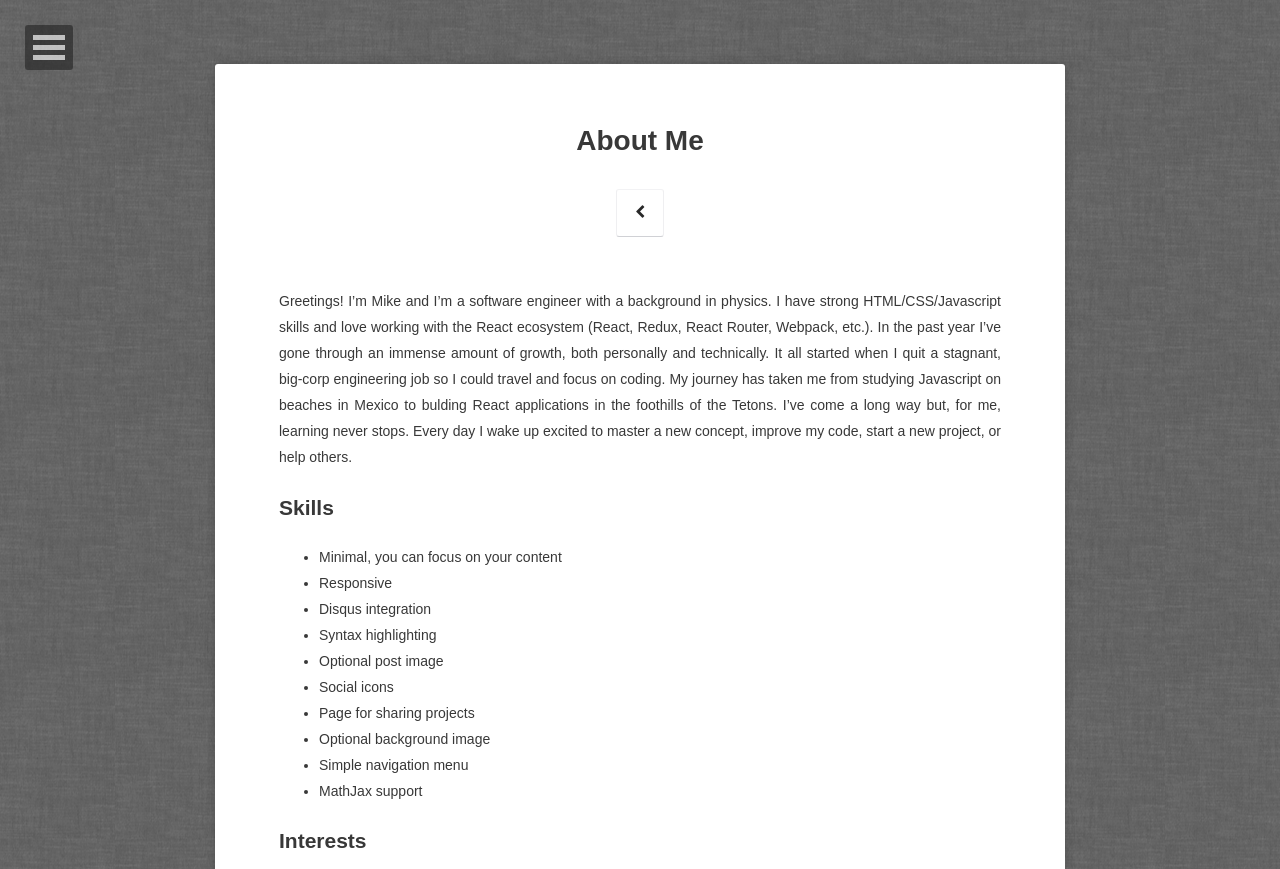
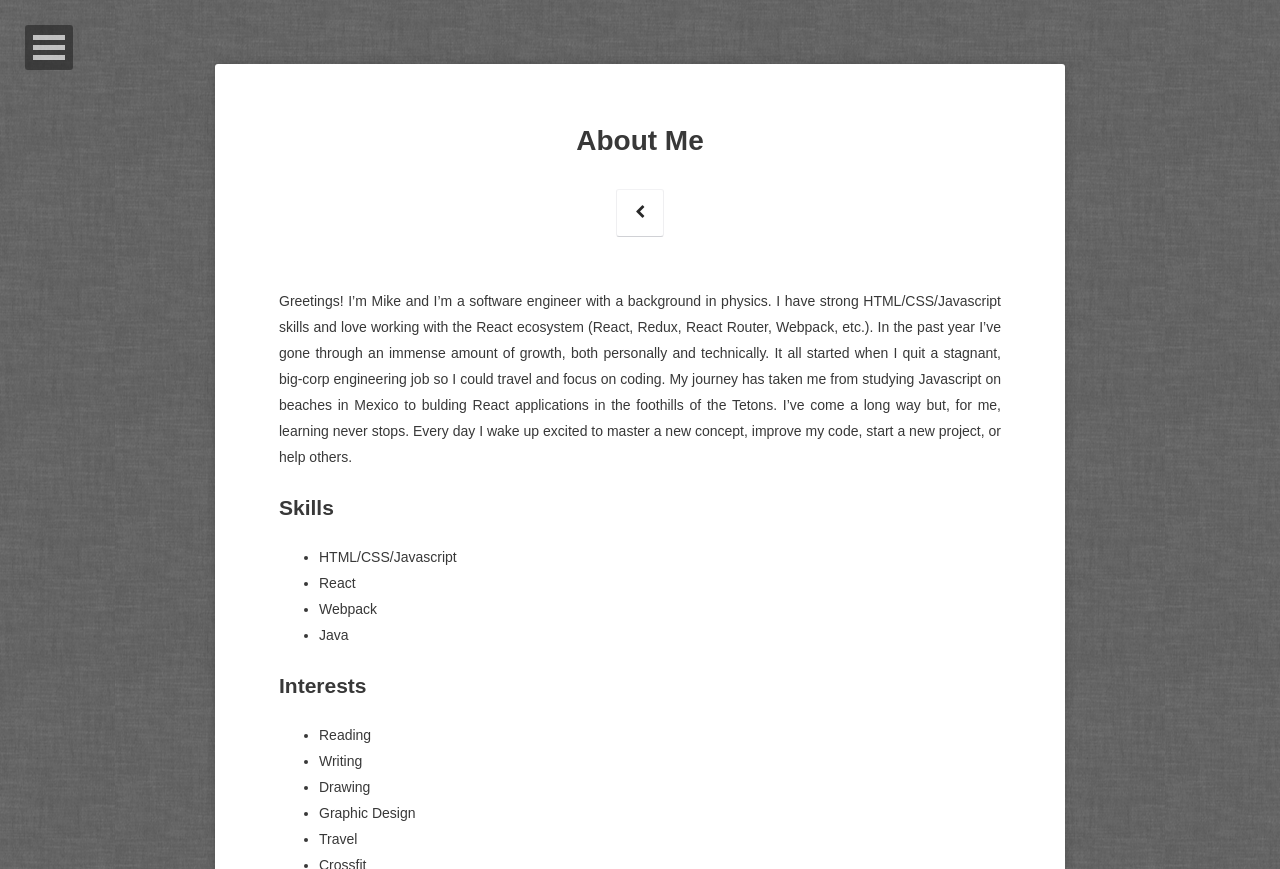
Before and after one commit to qualitydixon/qualitydixon.github.io, a Jekyll site: the page built from about/index.md, in a window 1280 px wide. Shown: the top 869 px of the page. Built offline with Jekyll 4.4.1, drawn with Linux system fonts in a browser that asks for light colours; some web fonts are replaced; some of the changed text lies outside the part shown; grey boxes are pictures that could not be loaded.

Commit message:
Added skills and interests to about section

```diff
--- a/about/index.md
+++ b/about/index.md
@@ -8,23 +8,20 @@ date: 2016-06-07
 Greetings! I'm Mike and I'm a software engineer with a background in physics. I have strong HTML/CSS/Javascript skills and love working with the React ecosystem (React, Redux, React Router, Webpack, etc.). In the past year I've gone through an immense amount of growth, both personally and technically. It all started when I quit a stagnant, big-corp engineering job so I could travel and focus on coding. My journey has taken me from studying Javascript on beaches in Mexico to bulding React applications in the foothills of the Tetons. I've come a long way but, for me, learning never stops. Every day I wake up excited to master a new concept, improve my code, start a new project, or help others.
 
 ## Skills
-* Minimal, you can focus on your content
-* Responsive
-* Disqus integration
-* Syntax highlighting
-* Optional post image
-* Social icons
-* Page for sharing projects
-* Optional background image
-* Simple navigation menu
-* MathJax support
+* HTML/CSS/Javascript
+* React
+* Webpack
+* Java
+
+
 
 ## Interests
 
-{% capture images %}
-    https://cloud.githubusercontent.com/assets/754514/14509720/61c61058-01d6-11e6-93ab-0918515ecd56.png
-    https://cloud.githubusercontent.com/assets/754514/14509716/61ac6c8e-01d6-11e6-879f-8308883de790.png
-{% endcapture %}
-{% include gallery images=images caption="Screenshots of Moon Theme" cols=2 %}
-
-See a [live version of Moon](http://taylantatli.github.io/Moon) hosted on GitHub.
+* Reading
+* Writing
+* Drawing
+* Graphic Design
+* Travel
+* Crossfit
+* Basketball
+* Hiking
```
